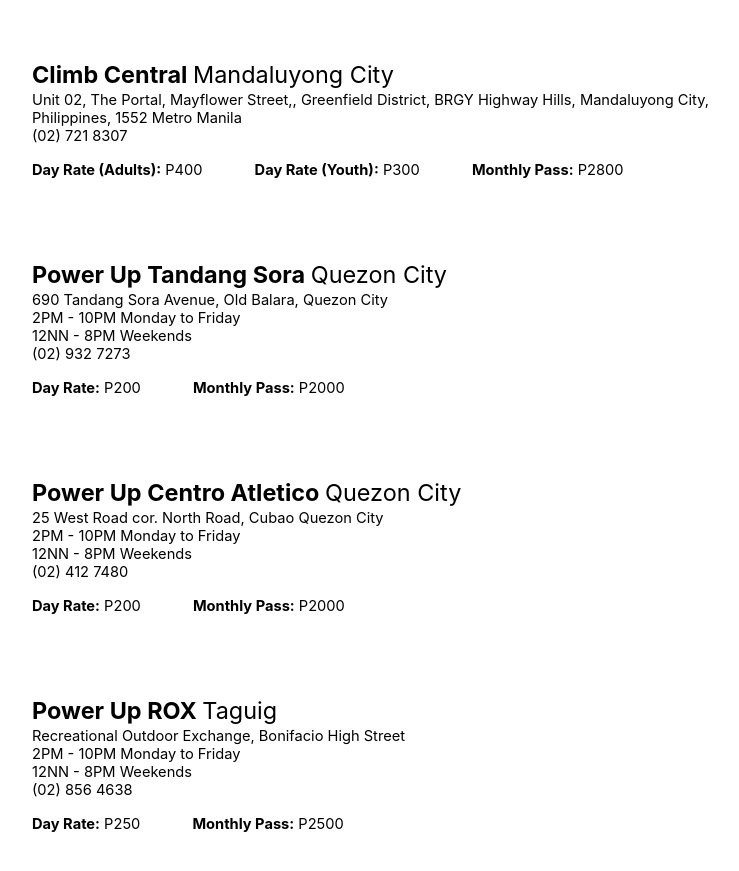
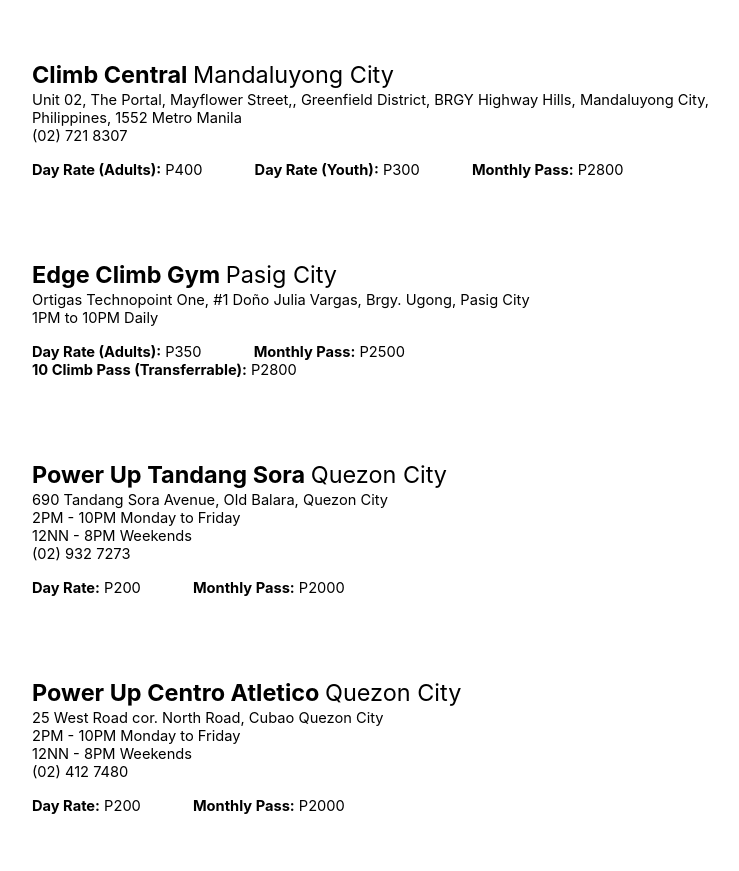
Before and after one commit to nickaguilos/sendmagazine, a Jekyll site: the page built from directory.md, in a window 1280 px wide and 900 px high, scrolled down 1078 px. Shown: the top 871 px of the window, without its empty margins (208-947 px from the left). Built offline with Jekyll 4.4.1, drawn with Linux system fonts in a browser that asks for light colours; nearby versions of some CDN libraries.

Commit message:
Adding Edge to directory page

```diff
--- a/directory.md
+++ b/directory.md
@@ -124,6 +124,28 @@ image: /assets/images/og-image.jpg
 	</article>
 
 	<article>
+		<h2>Edge Climb Gym <span>Pasig City</span></h2>
+		<span>
+			Ortigas Technopoint One, #1 Doño Julia Vargas, Brgy. Ugong, Pasig City<br>
+			1PM to 10PM Daily
+		</span>
+
+		<div class="rates">
+			<span>
+				<strong>Day Rate (Adults):</strong> P350
+			</span>
+
+			<span>
+				<strong>Monthly Pass:</strong> P2500
+			</span>
+
+			<span>
+				<strong>10 Climb Pass (Transferrable):</strong> P2800
+			</span>
+		</div>
+	</article>
+
+	<article>
 		<h2>Power Up Tandang Sora <span>Quezon City</span></h2>
 		<span>
 			690 Tandang Sora Avenue, Old Balara, Quezon City<br>
```
Also changed, not shown: tech.md (+3 -0 lines).
